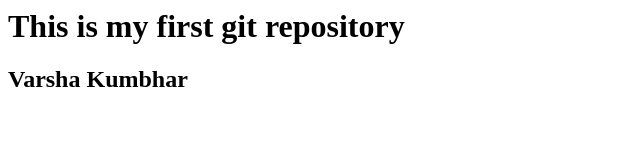
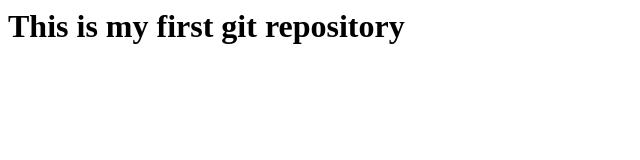
Before and after one commit to varshakumbhar/firstrepository, a plain HTML site: page index.html in a window 1280 px wide. Shown: the whole page, without its empty margins (0-640 px from the left). Drawn offline with Linux system fonts and the light colour scheme.

Commit message:
Update index.html

```diff
--- a/index.html
+++ b/index.html
@@ -1,2 +1 @@
 <h1>This is my first git repository</h1>
-<h2>Varsha Kumbhar</h2>
```
